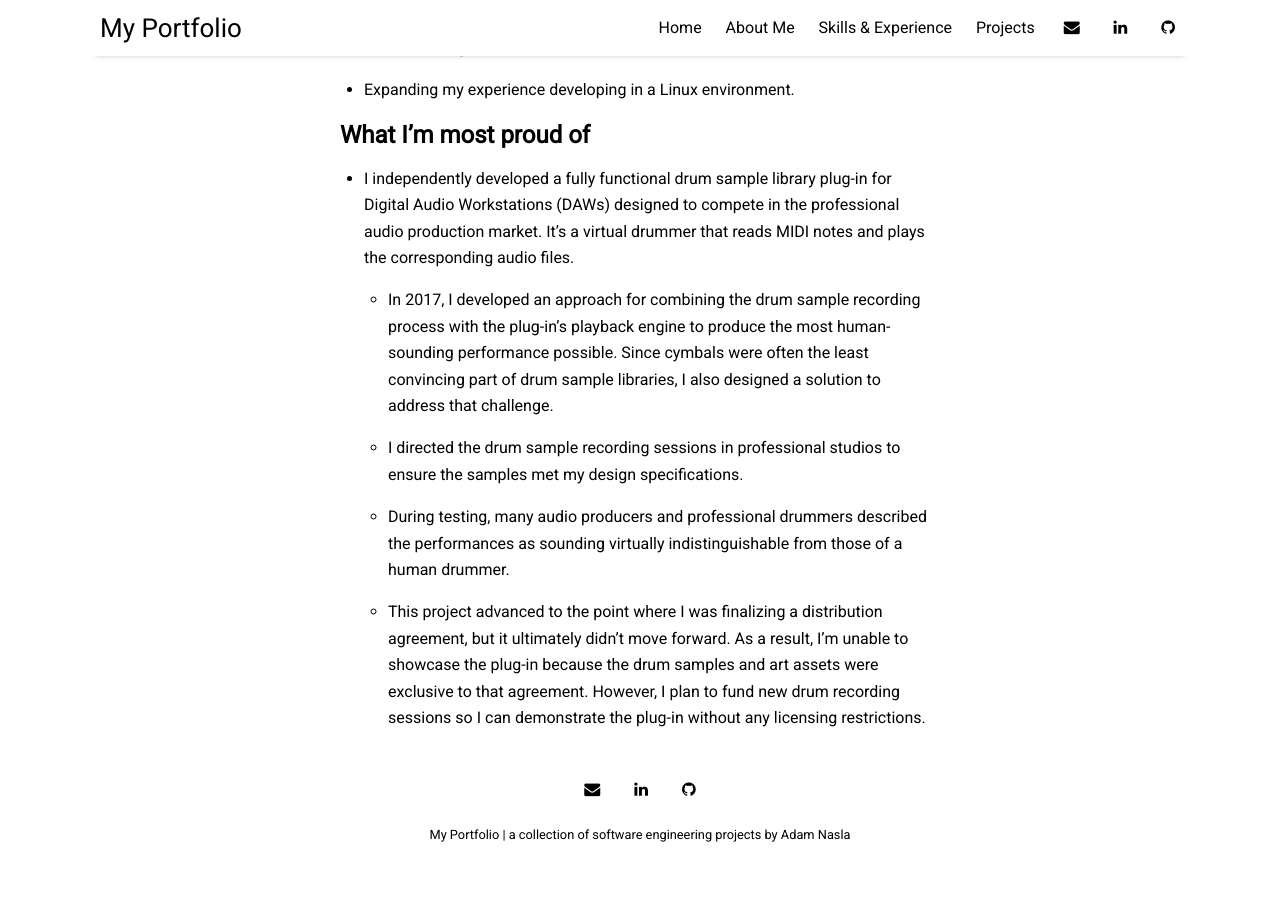
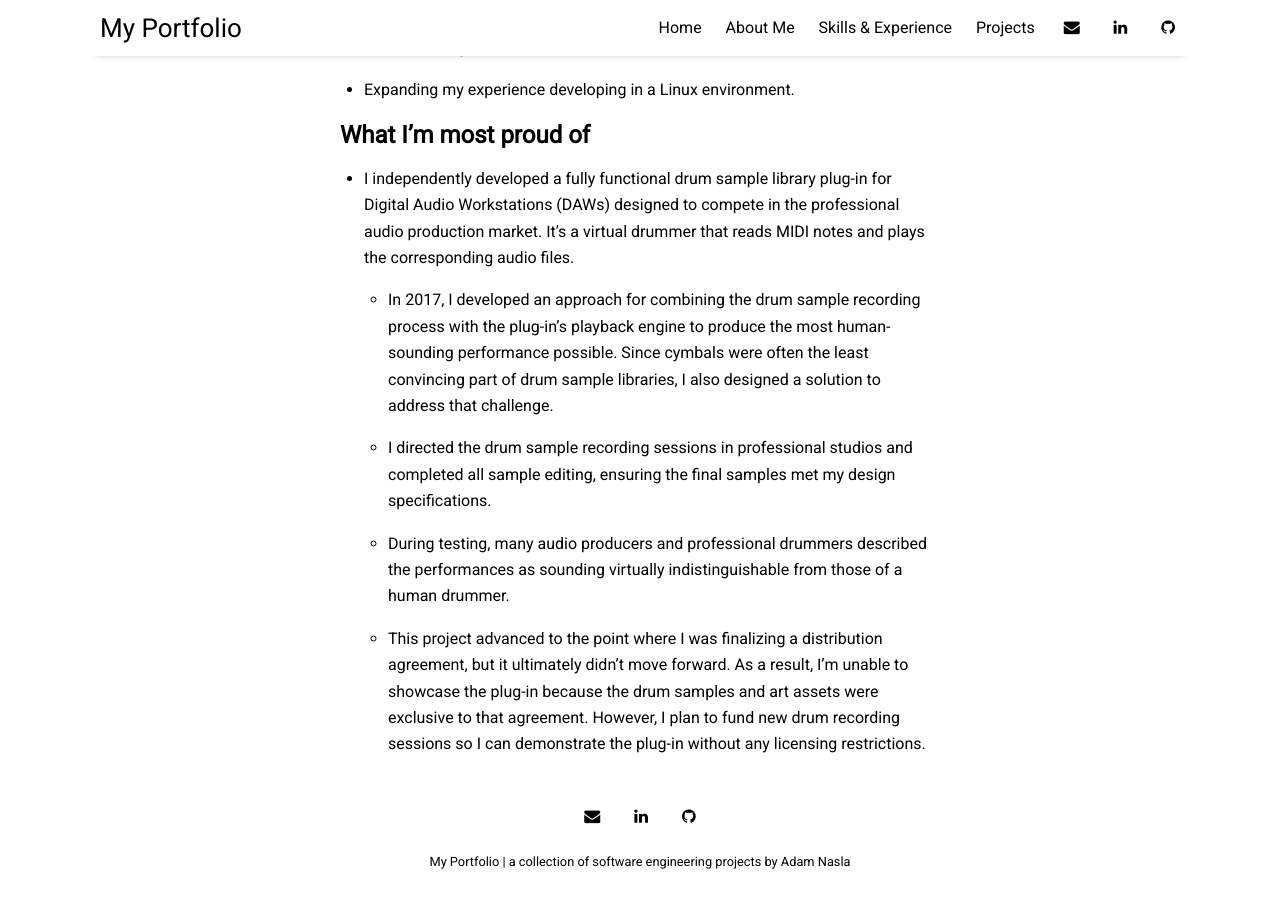
Before and after one commit to naslash/naslash.github.io, a Jekyll site: the page built from pages/aboutme.md, in a window 1280 px wide and 900 px high, scrolled down 1940 px. Built offline with Jekyll 4.4.1, drawn with Linux system fonts in a browser that asks for light colours; nearby versions of some CDN libraries; before the commit the page ends 2813 px from its top, so only the background shows below that.

Commit message:
Minor update to aboutme and updated threadpool project link

```diff
--- a/pages/aboutme.md
+++ b/pages/aboutme.md
@@ -45,7 +45,7 @@ I earned my B.S. in Computer Science in May 2026, but my experience in software
 
     - In 2017, I developed an approach for combining the drum sample recording process with the plug-in's playback engine to produce the most human-sounding performance possible. Since cymbals were often the least convincing part of drum sample libraries, I also designed a solution to address that challenge.
 
-    - I directed the drum sample recording sessions in professional studios to ensure the samples met my design specifications.
+    - I directed the drum sample recording sessions in professional studios and completed all sample editing, ensuring the final samples met my design specifications.
 
     - During testing, many audio producers and professional drummers described the performances as sounding virtually indistinguishable from those of a human drummer.
 
```
Also changed, not shown: pages/projects.md (+1 -1 lines).
